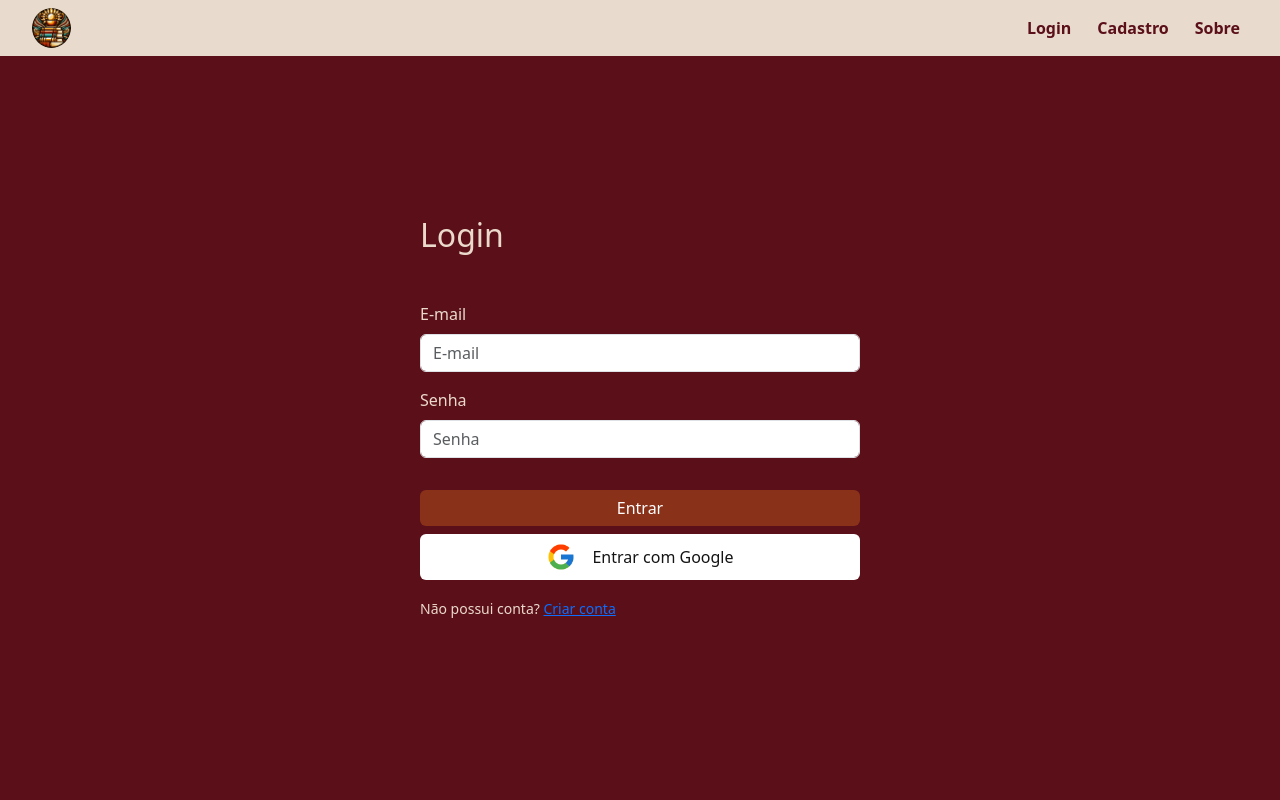
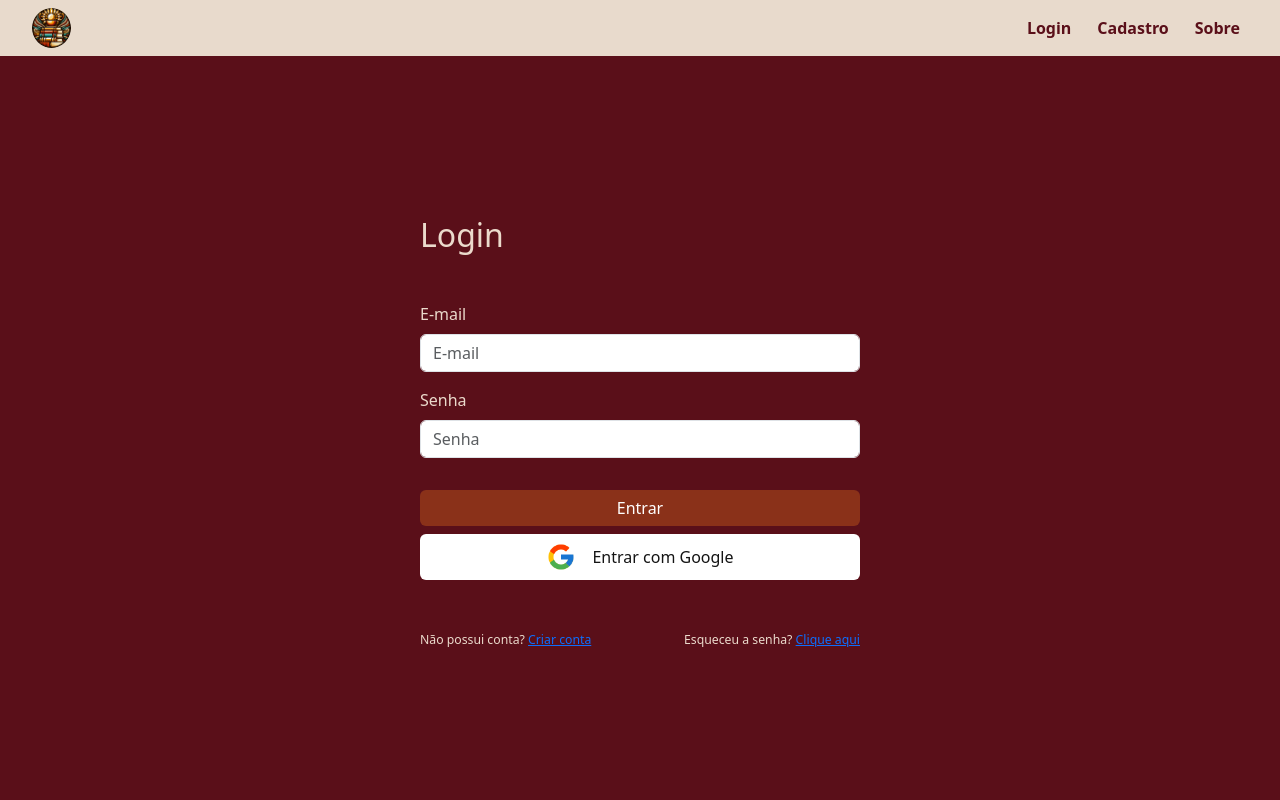
Before and after one commit to Linsarthur/biblioteca-pessoal, a React (Vite) app: page /login in a window 1280 px wide. Shown: the top 800 px of the page. Built offline with nearby package versions, Linux system fonts and the light colour scheme; no server answers.

Commit message:
feat: adiciona o redirecionamento para a pagina de recuperar senha

```diff
--- a/src/pages/Login.jsx
+++ b/src/pages/Login.jsx
@@ -68,8 +68,13 @@ const Login = () => {
             Entrar com Google
           </Button>
         </div>
-        <div className="mt-3">
-          <small>Não possui conta? <Link to="/cadastro">Criar conta</Link></small>
+        <div className='mt-5 flex-wrap gap-3 d-flex justify-content-between'>
+          <div className=" small-actions">
+            <small>Não possui conta? <Link to="/cadastro">Criar conta</Link></small>
+          </div>
+          <div className='small-actions'>
+            <small>Esqueceu a senha? <Link to="/recuperar-senha">Clique aqui</Link></small>
+          </div>
         </div>
       </Form>
     </main>
--- a/src/styles/FormAccount.css
+++ b/src/styles/FormAccount.css
@@ -40,6 +40,10 @@
   width: 30px;
 }
 
+.small-actions {
+  font-size: 14px;
+}
+
 @media (max-width: 500px) {
   .form-section {
     margin: 3rem auto 0;
```
